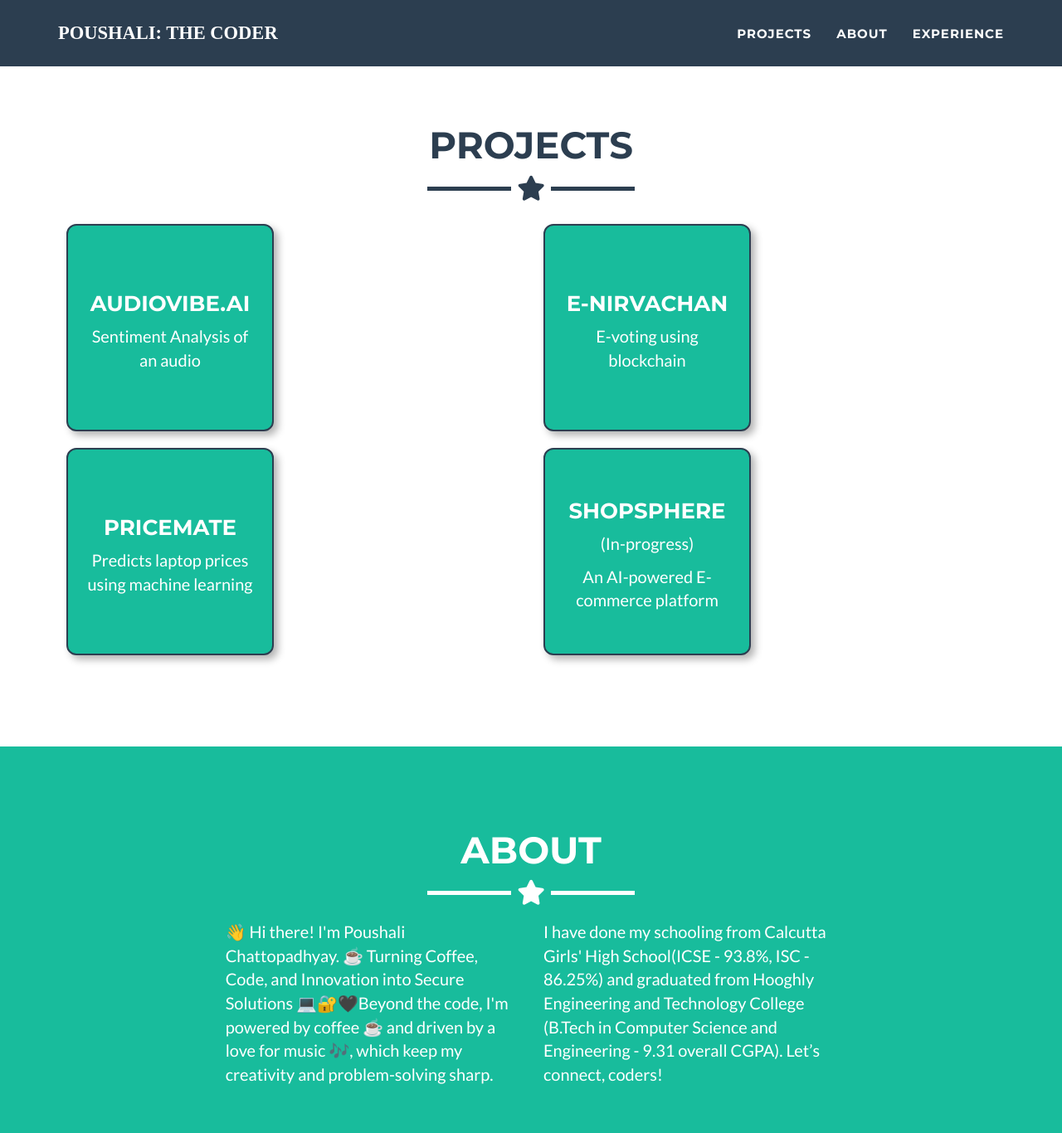
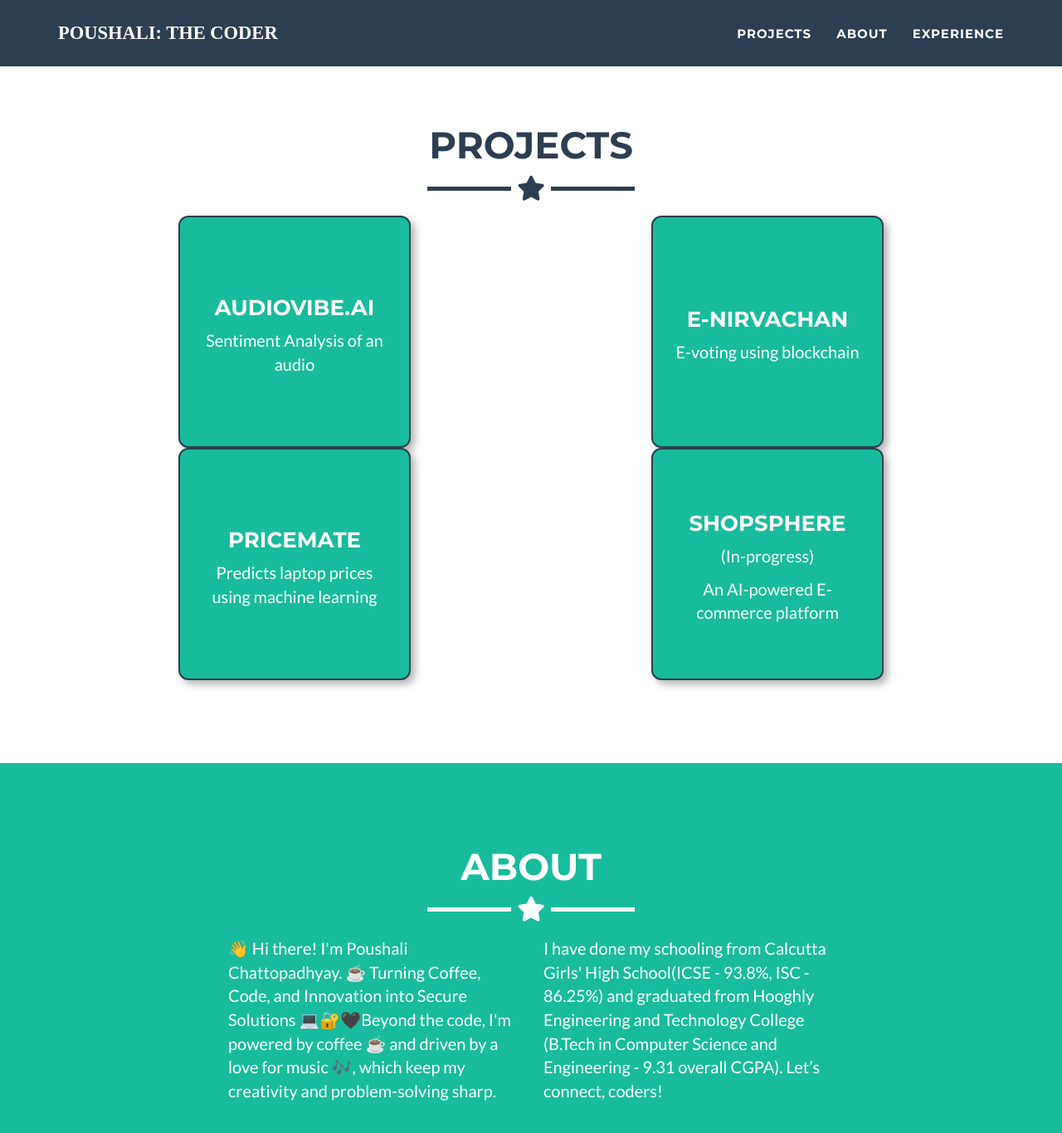
Before and after one commit to poushalic34/poushalic34.github.io, a Jekyll site: the page built from index.html, in a window 1280 px wide and 1400 px high, scrolled down 1130 px. Shown: the top 1366 px of the window at 83% size. Built offline with Jekyll 4.4.1, drawn with Linux system fonts in a browser that asks for light colours.

Commit message:
Update portfolio_grid.html

```diff
--- a/_includes/portfolio_grid.html
+++ b/_includes/portfolio_grid.html
@@ -1,6 +1,6 @@
 <!-- Projects Section -->
 <section id="portfolio">
-  <div class="container portfolio-flex-grid">
+  <div class="container">
     <div class="row">
       <div class="col-lg-12 text-center">
         <h2>Projects</h2>
@@ -47,60 +47,14 @@
   </div>
 </section>
 
-<!-- Project Modals -->
-<div class="modal fade" id="projectModal1" tabindex="-1" role="dialog">
-  <div class="modal-dialog modal-dialog-centered" role="document">
-    <div class="modal-content">
-      <div class="close-modal" data-dismiss="modal"><i class="fa fa-times"></i></div>
-      <h2>AudioVibe.ai</h2>
-      <p>Sentiment Analysis of an audio</p>
-      <a href="https://github.com/YOUR_GITHUB_LINK" target="_blank">GitHub Repository</a>
-    </div>
-  </div>
-</div>
-
-<div class="modal fade" id="projectModal2" tabindex="-1" role="dialog">
-  <div class="modal-dialog modal-dialog-centered" role="document">
-    <div class="modal-content">
-      <div class="close-modal" data-dismiss="modal"><i class="fa fa-times"></i></div>
-      <h2>E-Nirvachan</h2>
-      <p>E-voting using blockchain</p>
-      <a href="https://github.com/YOUR_GITHUB_LINK" target="_blank">GitHub Repository</a>
-    </div>
-  </div>
-</div>
-
-<div class="modal fade" id="projectModal3" tabindex="-1" role="dialog">
-  <div class="modal-dialog modal-dialog-centered" role="document">
-    <div class="modal-content">
-      <div class="close-modal" data-dismiss="modal"><i class="fa fa-times"></i></div>
-      <h2>ByteBid: AI Laptop Price Predictor</h2>
-      <p>Predicts laptop prices using machine learning</p>
-      <a href="https://github.com/YOUR_GITHUB_LINK" target="_blank">GitHub Repository</a>
-    </div>
-  </div>
-</div>
-
-<div class="modal fade" id="projectModal4" tabindex="-1" role="dialog">
-  <div class="modal-dialog modal-dialog-centered" role="document">
-    <div class="modal-content">
-      <div class="close-modal" data-dismiss="modal"><i class="fa fa-times"></i></div>
-      <h2>ShopSphere (In-progress)</h2>
-      <p>An AI-powered E-commerce platform</p>
-      <a href="https://github.com/YOUR_GITHUB_LINK" target="_blank">GitHub Repository</a>
-    </div>
-  </div>
-</div>
-
 <style>
 /* Project Boxes */
 .project-box {
   background: #18bc9c;
   color: #fff;
   padding: 20px;
-  width: 250px; /* Square shape */
-  height: 250px;
-  margin: 10px;
+  width: 280px; /* Square shape */
+  height: 280px;
   text-align: center;
   display: flex;
   flex-direction: column;
@@ -137,17 +91,6 @@
   animation: fadeIn 0.3s ease-in-out;
 }
 
-@keyframes fadeIn {
-  from {
-    opacity: 0;
-    transform: scale(0.9);
-  }
-  to {
-    opacity: 1;
-    transform: scale(1);
-  }
-}
-
 /* Close button */
 .close-modal {
   text-align: right;
@@ -160,12 +103,14 @@
 
 /* Reduce spacing between project boxes */
 .row {
-  margin-left: -5px;
-  margin-right: -5px;
+  margin-left: 0;
+  margin-right: 0;
 }
 
 .col-md-6 {
   padding-left: 5px;
   padding-right: 5px;
+  display: flex;
+  justify-content: center;
 }
 </style>
```
